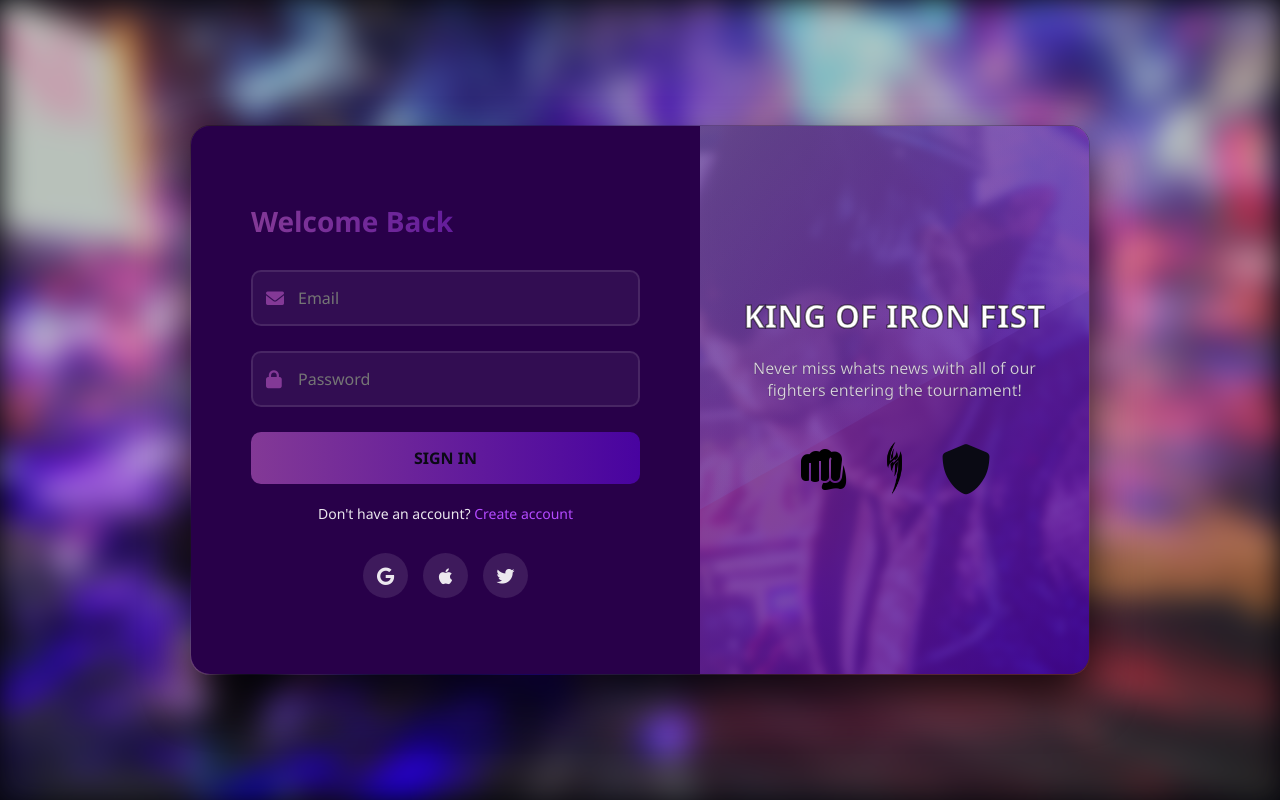
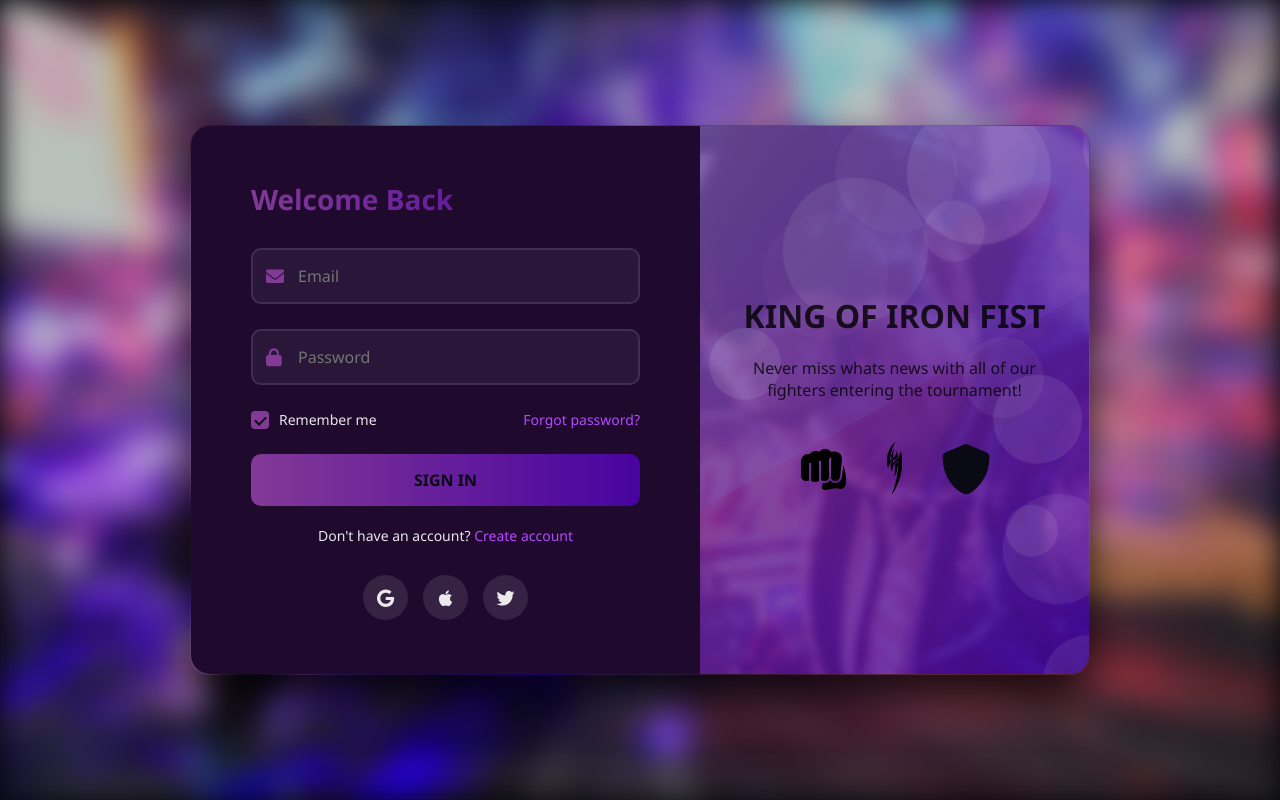
Before and after one commit to TarekMoustafaElsayed/synent-task3-loginpageui-TarekMoustafa, a plain HTML site: page index.html in a window 1280 px wide. Drawn offline with Linux system fonts and the light colour scheme; a web font is replaced by a local one.

Commit message:
Finished the javascript work for the loginpage ui

```diff
--- a/index.html
+++ b/index.html
@@ -31,6 +31,14 @@
                     <div class="input-group">
                         <i class="fas fa-lock"></i>
                         <input type="password" placeholder="Password" required>
+                    </div>
+                    <div class="checkbox-row">
+                        <label class="remember-me">
+                            <input type="checkbox" checked>
+                            <span class="checkmark"></span>
+                            Remember me
+                        </label>
+                        <a href="#" class="forgot-password">Forgot password?</a>
                     </div>
                     <button type="submit" class="submit-btn">SIGN IN</button>
                     <div class="form-footer">
--- a/script.js
+++ b/script.js
@@ -0,0 +1,114 @@
+document.addEventListener('DOMContentLoaded', function () {
+    const authContainer = document.querySelector('.auth-container');
+    const forms = document.querySelectorAll('.form-container');
+    const showRegisterLink = document.getElementById('showRegister');
+    const switchToLoginLink = document.querySelector('.switch-to-login');
+    const mobileLoginBtn = document.getElementById('mobileLoginBtn');
+    const mobileRegisterBtn = document.getElementById('mobileRegisterBtn');
+
+    // Switch forms for desktop
+    function showRegisterForm() {
+        authContainer.classList.add('active');
+        forms.forEach(form => form.classList.remove('active'));
+        document.querySelector('.register-form').classList.add('active');
+        mobileLoginBtn.classList.remove('active');
+        mobileRegisterBtn.classList.add('active');
+    }
+
+    function showLoginForm() {
+        authContainer.classList.remove('active');
+        forms.forEach(form => form.classList.remove('active'));
+        document.querySelector('.login-form').classList.add('active');
+        mobileLoginBtn.classList.add('active');
+        mobileRegisterBtn.classList.remove('active');
+    }
+
+    // Switch to register form when "Create account" is clicked
+    showRegisterLink.addEventListener('click', function (e) {
+        e.preventDefault();
+        showRegisterForm();
+    });
+
+    // Switch to login form when "Sign in" is clicked
+    switchToLoginLink.addEventListener('click', function (e) {
+        e.preventDefault();
+        showLoginForm();
+    });
+
+    // Mobile toggle buttons
+    mobileLoginBtn.addEventListener('click', function() {
+        showLoginForm();
+    });
+
+    mobileRegisterBtn.addEventListener('click', function() {
+        showRegisterForm();
+    });
+
+    // Generate floating shapes
+    const floatingShapes = document.getElementById('floatingShapes');
+    for (let i = 0; i < 15; i++) {
+        const shape = document.createElement('div');
+        shape.classList.add('shape');
+        const size = Math.random() * 100 + 50;
+        const posX = Math.random() * 100;
+        const posY = Math.random() * 100;
+        const delay = Math.random() * 5;
+        const duration = Math.random() * 20 + 10;
+
+        shape.style.width = `${size}px`;
+        shape.style.height = `${size}px`;
+        shape.style.left = `${posX}%`;
+        shape.style.top = `${posY}%`;
+        shape.style.animationDelay = `${delay}s`;
+        shape.style.animationDuration = `${duration}s`;
+        shape.style.opacity = Math.random() * 0.5 + 0.1;
+
+        floatingShapes.appendChild(shape);
+    }
+
+    // Form submissions
+    document.getElementById('loginForm').addEventListener('submit', function (e) {
+        e.preventDefault();
+        console.log('Login form submitted');
+        const btn = this.querySelector('.submit-btn');
+        btn.innerHTML = '<i class="fas fa-spinner fa-spin"></i>';
+        setTimeout(() => {
+            btn.innerHTML = 'SIGN IN';
+        }, 1500);
+    });
+
+    document.getElementById('registerForm').addEventListener('submit', function (e) {
+        e.preventDefault();
+        console.log('Register form submitted');
+        const btn = this.querySelector('.submit-btn');
+        btn.innerHTML = '<i class="fas fa-spinner fa-spin"></i>';
+        setTimeout(() => {
+            btn.innerHTML = 'SIGN UP';
+        }, 1500);
+    });
+
+    // 3D tilt effect - only on desktop
+    if (window.innerWidth > 992) {
+        authContainer.addEventListener('mousemove', (e) => {
+            const xAxis = (window.innerWidth / 2 - e.pageX) / 25;
+            const yAxis = (window.innerHeight / 2 - e.pageY) / 25;
+            authContainer.style.transform = `rotateY(${xAxis}deg) rotateX(${yAxis}deg)`;
+        });
+
+        authContainer.addEventListener('mouseleave', () => {
+            authContainer.style.transform = 'rotateY(0) rotateX(0)';
+        });
+    }
+
+    // Handle window resize
+    window.addEventListener('resize', function() {
+        // On mobile, make sure the correct form is shown based on the toggle
+        if (window.innerWidth <= 992) {
+            if (mobileLoginBtn.classList.contains('active')) {
+                showLoginForm();
+            } else {
+                showRegisterForm();
+            }
+        }
+    });
+});
--- a/style.css
+++ b/style.css
@@ -45,19 +45,20 @@
             overflow: hidden;
             box-shadow: 0 25px 45px rgba(0, 0, 0, 0.8);
             transform-style: preserve-3d;
-            transition: transform 1s;
+            transition: transform 0.4s;
             border: 1px solid rgba(0, 0, 0, 0.3);
             margin: 20px 0;
         }
 
         .auth-container:hover {
-            transform: rotateY(5deg) rotateX(5deg);
+            transform: translateY(-6px);
+            box-shadow: 0 30px 60px rgba(0, 0, 0, 0.6);
         }
 
         .form-side {
             flex: 1;
             padding: 60px;
-            background: #280049;
+            background: #1f0a2e;
             display: flex;
             flex-direction: column;
             justify-content: center;
@@ -141,6 +142,84 @@
             font-size: 18px;
         }
 
+        .checkbox-row {
+            display: flex;
+            justify-content: space-between;
+            align-items: center;
+            margin-bottom: 25px;
+            font-size: 14px;
+        }
+
+        .remember-me {
+            display: flex;
+            align-items: center;
+            gap: 8px;
+            cursor: pointer;
+            color: var(--light);
+            position: relative;
+            padding-left: 28px;
+            user-select: none;
+        }
+
+        .remember-me input {
+            position: absolute;
+            opacity: 0;
+            cursor: pointer;
+            height: 0;
+            width: 0;
+        }
+
+        .checkmark {
+            position: absolute;
+            left: 0;
+            top: 50%;
+            transform: translateY(-50%);
+            height: 18px;
+            width: 18px;
+            border-radius: 4px;
+            border: 2px solid rgba(255, 255, 255, 0.2);
+            background: transparent;
+            transition: all 0.3s;
+        }
+
+        .remember-me:hover .checkmark {
+            border-color: var(--primary);
+        }
+
+        .remember-me input:checked ~ .checkmark {
+            background: var(--primary);
+            border-color: var(--primary);
+        }
+
+        .checkmark::after {
+            content: '';
+            position: absolute;
+            display: none;
+            left: 4px;
+            top: 1px;
+            width: 5px;
+            height: 9px;
+            border: solid var(--dark);
+            border-width: 0 2px 2px 0;
+            transform: rotate(45deg);
+        }
+
+        .remember-me input:checked ~ .checkmark::after {
+            display: block;
+        }
+
+        .forgot-password {
+            color: #b44aff;
+            text-decoration: none;
+            transition: color 0.3s;
+            font-size: 14px;
+        }
+
+        .forgot-password:hover {
+            color: #d47fff;
+            text-decoration: underline;
+        }
+
         .submit-btn {
             width: 100%;
             padding: 15px;
@@ -207,15 +286,14 @@
             font-size: 32px;
             margin-bottom: 20px;
             font-weight: 700;
-            color: #fff;
-            -webkit-text-stroke: 1.5px rgba(0,0,0,0.5);
+            color: #000000;
+            opacity: 0.8;
         }
 
         .visual-desc {
             font-size: 16px;
             margin-bottom: 30px;
-            color: rgba(255, 255, 255, 0.8);
-            -webkit-text-stroke: 0.5px rgba(0,0,0,0.3);
+            color: rgba(0, 0, 0, 0.8);
         }
 
         .floating-shapes {
```
Also changed, not shown: 1 other file.
